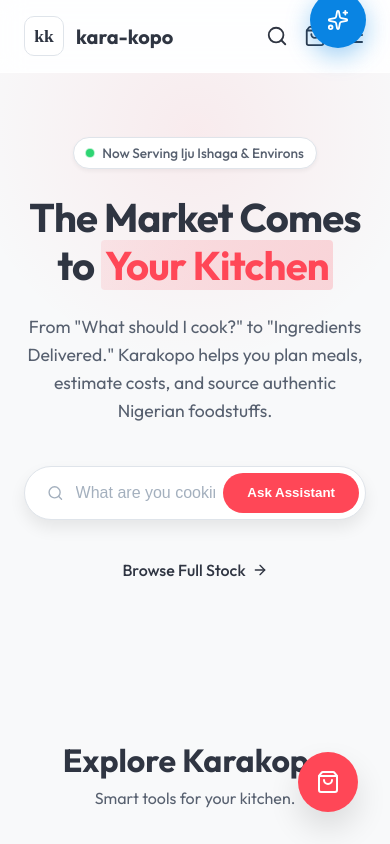
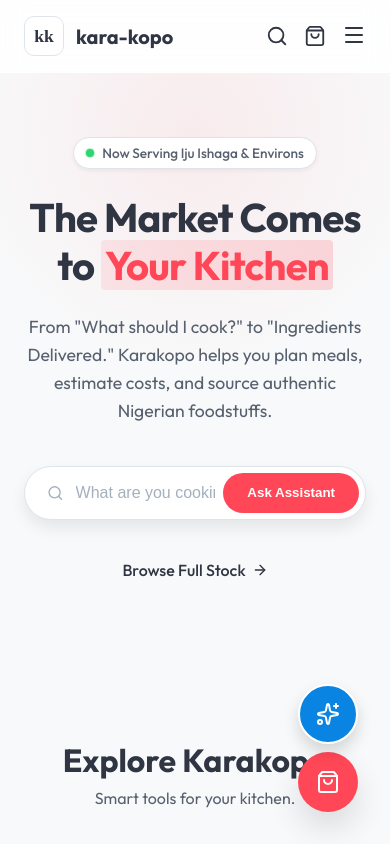
Before and after one commit to dynamikcodez/karakopo, a Next.js app: page / in a window 390 px wide. Shown: the top 844 px of the page. Built offline with nearby package versions, Linux system fonts and the light colour scheme.

Commit message:
feat: enhance AI widget positioning, add floating button, fix mobile menu, and add recipes

```diff
--- a/src/components/Navbar.js
+++ b/src/components/Navbar.js
@@ -1,13 +1,23 @@
 'use client';
 
+import { useState } from 'react';
 import Link from 'next/link';
-import { ShoppingBag, Search, Menu } from 'lucide-react';
+import { ShoppingBag, Search, Menu, X } from 'lucide-react';
 import styles from './Navbar.module.css';
 import { useCart } from '../context/CartContext';
 import StoreAssistantWidget from './StoreAssistantWidget';
 
 export default function Navbar() {
     const { cart, toggleCart } = useCart();
+    const [isMenuOpen, setIsMenuOpen] = useState(false);
+
+    const toggleMenu = () => {
+        setIsMenuOpen(!isMenuOpen);
+    };
+
+    const closeMenu = () => {
+        setIsMenuOpen(false);
+    };
 
     return (
         <header className={styles.header}>
@@ -36,11 +46,27 @@
                         <ShoppingBag size={22} />
                         {cart.length > 0 && <span className={styles.badge}>{cart.length}</span>}
                     </button>
-                    <button className={styles.menuBtn} aria-label="Menu">
-                        <Menu size={24} />
+                    <button
+                        className={styles.menuBtn}
+                        aria-label="Menu"
+                        onClick={toggleMenu}
+                    >
+                        {isMenuOpen ? <X size={24} /> : <Menu size={24} />}
                     </button>
                 </div>
             </div>
+
+            {/* Mobile Menu Overlay */}
+            {isMenuOpen && (
+                <div className={styles.mobileMenu}>
+                    <nav className={styles.mobileNav}>
+                        <Link href="/store" className={styles.mobileLink} onClick={closeMenu}>Store</Link>
+                        <Link href="/planner" className={styles.mobileLink} onClick={closeMenu}>Weekly Planner</Link>
+                        <Link href="/budget" className={styles.mobileLink} onClick={closeMenu}>Budget Plan</Link>
+                        <Link href="/assistant" className={styles.mobileLink} onClick={closeMenu}>AI Chef</Link>
+                    </nav>
+                </div>
+            )}
         </header>
     );
 }
--- a/src/components/Navbar.module.css
+++ b/src/components/Navbar.module.css
@@ -114,3 +114,56 @@
         display: none;
     }
 }
+
+/* Mobile Menu Styles */
+.mobileMenu {
+    position: fixed;
+    top: 70px;
+    /* Below header approx */
+    left: 0;
+    width: 100%;
+    height: calc(100vh - 70px);
+    background: var(--surface);
+    z-index: 1500;
+    padding: 2rem;
+    display: flex;
+    flex-direction: column;
+    border-top: 1px solid var(--border);
+    animation: slideDown 0.2s ease-out;
+}
+
+@keyframes slideDown {
+    from {
+        opacity: 0;
+        transform: translateY(-10px);
+    }
+
+    to {
+        opacity: 1;
+        transform: translateY(0);
+    }
+}
+
+.mobileNav {
+    display: flex;
+    flex-direction: column;
+    gap: 1.5rem;
+    align-items: center;
+}
+
+.mobileLink {
+    font-size: 1.25rem;
+    font-weight: 600;
+    color: var(--text-main);
+    padding: 0.5rem 1rem;
+    width: 100%;
+    text-align: center;
+    border-radius: 8px;
+    transition: background-color 0.2s;
+}
+
+.mobileLink:active,
+.mobileLink:hover {
+    background-color: var(--surface-highlight);
+    color: var(--primary);
+}
--- a/src/components/StoreAssistantWidget.js
+++ b/src/components/StoreAssistantWidget.js
@@ -1,6 +1,7 @@
 'use client';
 
 import { useState, useRef, useEffect } from 'react';
+import { createPortal } from 'react-dom';
 import { MessageSquare, Send, X, Sparkles } from 'lucide-react';
 import styles from './StoreAssistantWidget.module.css';
 
@@ -27,9 +28,30 @@
         messagesEndRef.current?.scrollIntoView({ behavior: "smooth" });
     };
 
-    useEffect(() => {
-        scrollToBottom();
-    }, [messages]);
+    const [mounted, setMounted] = useState(false);
+    const [topPosition, setTopPosition] = useState(0);
+
+    const toggleOpen = () => {
+        if (!isOpen) {
+            // Calculate position to open RIGHT ABOVE the floating cart (bottom-right).
+            // FloatingCart is ~bottom: 2rem (32px) + height ~60px.
+            // Widget is ~500px height.
+            // Floating Button is at bottom: 100px + 60px height -> ~160px from bottom.
+            // We want it ~180px from bottom?
+            // Formula: scrollY + viewportHeight - widgetHeight - offset
+            const scrollY = window.scrollY;
+            const viewportH = window.innerHeight;
+            const widgetH = 500;
+            const offset = 180; // Account for floating button height/pos
+
+            const calculatedTop = scrollY + viewportH - widgetH - offset;
+            setTopPosition(calculatedTop);
+            setIsOpen(true);
+            setTimeout(scrollToBottom, 50);
+        } else {
+            setIsOpen(false);
+        }
+    };
 
     const handleSend = async (text = query) => {
         if (!text.trim()) return;
@@ -78,20 +100,20 @@
         if (e.key === 'Enter') handleSend();
     };
 
-    return (
-        <>
-            <button
-                className={styles.iconBtn}
-                onClick={() => setIsOpen(!isOpen)}
-                aria-label="Toggle Assistant"
-                style={{ color: isOpen ? '#0984e3' : 'inherit' }}
+    useEffect(() => {
+        setMounted(true);
+        if (isOpen) scrollToBottom();
+    }, [messages, isOpen]);
+
+    if (!mounted) return null;
+
+    // The widget content itself
+    const widgetContent = isOpen && (
+        <div
+            className={styles.widgetContainer}
+            onClick={e => e.stopPropagation()}
+            style={{ top: `${topPosition}px` }}
         >
-                <Sparkles size={22} />
-            </button>
-
-            {isOpen && (
-                <div className={styles.modalOverlay} onClick={() => setIsOpen(false)}>
-                    <div className={styles.widgetContainer} onClick={e => e.stopPropagation()}>
             <div className={styles.header}>
                 <div className={styles.headerTitle}>
                     <Sparkles size={18} fill="#0984e3" color="#0984e3" />
@@ -156,7 +178,39 @@
                 </button>
             </div>
         </div>
-                </div>
+    );
+
+    // We use a Portal to render the widget outside of the sticky header context,
+    // so absolute positioning works relative to the whole page (document) and scrolls with it.
+    // BUT we keep the trigger button where it is (in the Navbar).
+
+    return (
+        <>
+            <button
+                className={styles.iconBtn}
+                onClick={toggleOpen}
+                aria-label="Toggle Assistant"
+                style={{ color: isOpen ? '#0984e3' : 'inherit' }}
+            >
+                <Sparkles size={22} />
+            </button>
+
+            {/* Portal the large widget to document.body */}
+            {isOpen && createPortal(widgetContent, document.body)}
+
+            {/* Portal the floating trigger button to document.body
+                This ensures it matches the requested "2 widgets on screen" layout.
+            */}
+            {mounted && createPortal(
+                <button
+                    className={styles.floatingTrigger}
+                    onClick={toggleOpen}
+                    aria-label="Open AI Assistant"
+                    title="Ask AI Chef"
+                >
+                    <Sparkles size={24} />
+                </button>,
+                document.body
             )}
         </>
     );
--- a/src/components/StoreAssistantWidget.module.css
+++ b/src/components/StoreAssistantWidget.module.css
@@ -16,21 +16,32 @@
     background-color: rgba(0, 0, 0, 0.05);
 }
 
-.modalOverlay {
+.floatingTrigger {
     position: fixed;
-    top: 0;
-    left: 0;
-    width: 100vw;
-    height: 100vh;
-    z-index: 2000;
+    bottom: 100px;
+    /* Above cart (2rem + 60px + gap) */
+    right: 2rem;
+    width: 60px;
+    height: 60px;
+    border-radius: 50%;
+    background: #0984e3;
+    color: white;
+    border: 2px solid white;
+    box-shadow: 0 8px 16px rgba(0, 0, 0, 0.15);
     display: flex;
-    align-items: flex-start;
-    justify-content: flex-end;
-    pointer-events: none;
-    /* Let clicks pass through except on content */
+    align-items: center;
+    justify-content: center;
+    cursor: pointer;
+    z-index: 1000;
+    transition: transform 0.2s, background-color 0.2s;
 }
 
-/* Position the chat window relative to the top-right, assuming navbar is there */
+.floatingTrigger:hover {
+    transform: scale(1.1);
+    background: #00cec9;
+}
+
+/* Position the chat window absolutely on the document so it scrolls with the page */
 .widgetContainer {
     pointer-events: auto;
     width: 350px;
@@ -41,9 +52,14 @@
     border: 1px solid rgba(255, 255, 255, 0.4);
     box-shadow: 0 8px 32px 0 rgba(31, 38, 135, 0.15);
     border-radius: 16px;
-    margin-top: 80px;
-    /* Below navbar */
-    margin-right: 20px;
+
+    /* Absolute positioning for desktop scroll behavior */
+    position: absolute;
+    /* Top is set dynamically via inline style */
+    right: 2rem;
+    /* Matches FloatingCart right spacing */
+    z-index: 2000;
+
     display: flex;
     flex-direction: column;
     overflow: hidden;
@@ -261,16 +277,7 @@
 
 @media (max-width: 768px) {
     .iconBtn {
-        position: fixed;
-        bottom: 24px;
-        right: 24px;
-        background: #0984e3;
-        color: white !important;
-        width: 56px;
-        height: 56px;
-        box-shadow: 0 8px 24px rgba(9, 132, 227, 0.4);
-        z-index: 1000;
-        animation: scaleIn 0.3s cubic-bezier(0.175, 0.885, 0.32, 1.275);
+        display: none;
     }
 
     .iconBtn:hover {
--- a/src/data/meals.json
+++ b/src/data/meals.json
@@ -375,5 +375,32 @@
             }
         ],
         "description": "Toasted bread with sardine and egg."
+    },
+    {
+        "id": "jollof_rice",
+        "name": "Jollof Rice",
+        "ingredients": [
+            {
+                "inventory_id": 3,
+                "qty": 0.5,
+                "label": "Rice"
+            },
+            {
+                "inventory_id": 23,
+                "qty": 0.5,
+                "label": "Pepper Mix"
+            },
+            {
+                "inventory_id": 1,
+                "qty": 0.2,
+                "label": "Oil"
+            },
+            {
+                "inventory_id": 7,
+                "qty": 0.1,
+                "label": "Spices (Thyme/Curry)"
+            }
+        ],
+        "description": "Party style Nigerian Jollof Rice."
     }
 ]
```
Also changed, not shown: 1 other file (tests, documents, lock files or other folders). Lines whose indentation alone changed are shown as unchanged.
